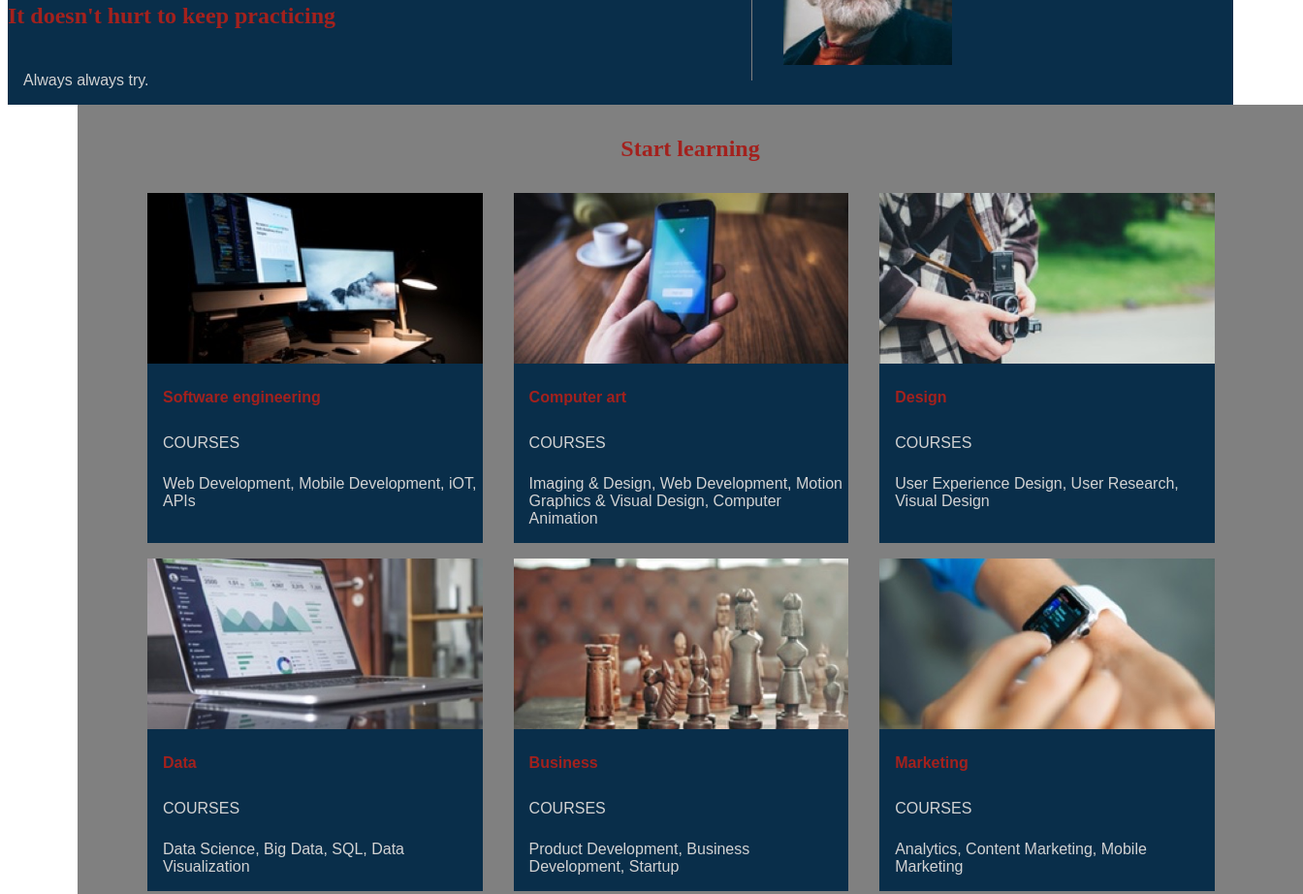
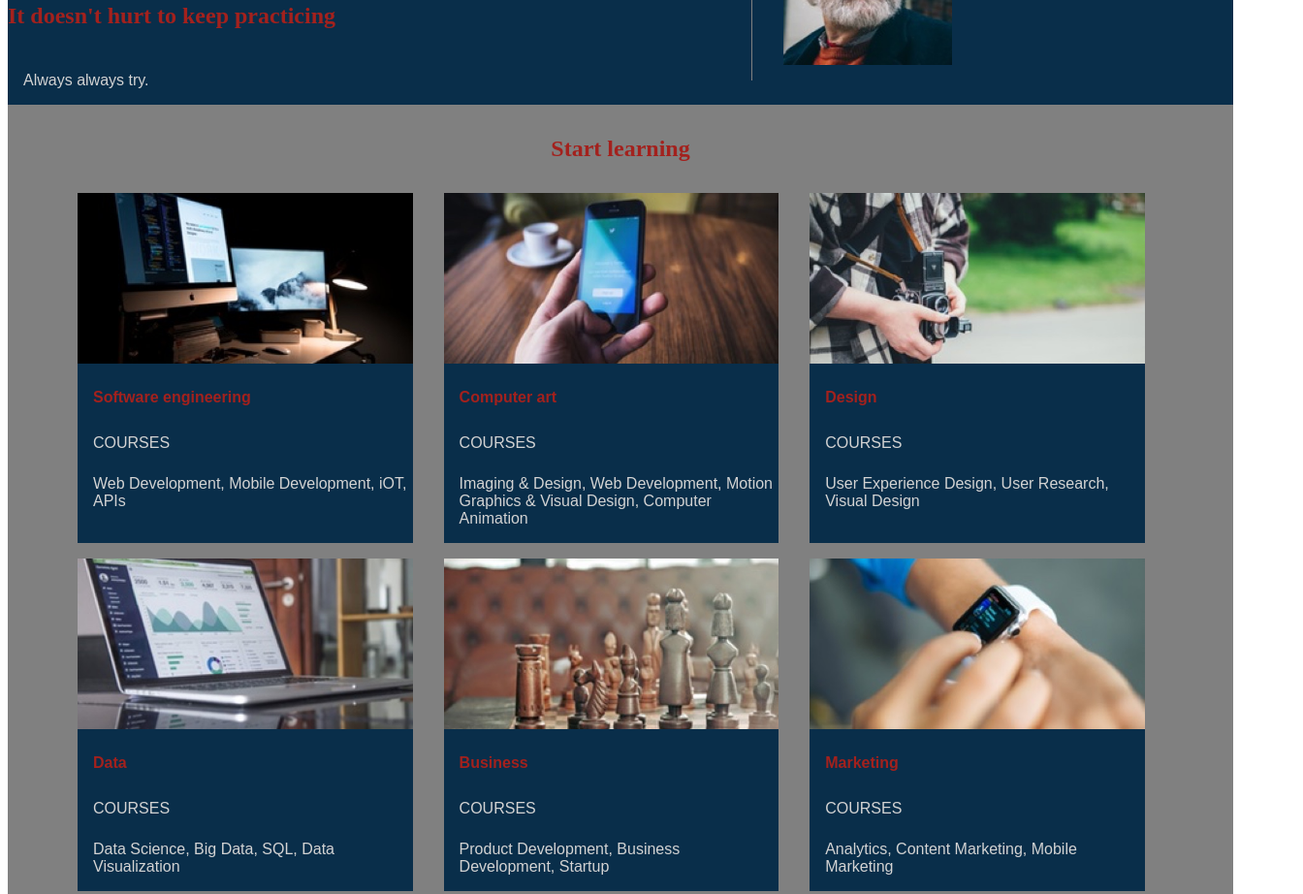
Before and after one commit to mnjune/colmar_academy, a plain HTML site: page index.html in a window 1280 px wide. Shown: the part 1213-2135 px from the top of the page at 97% size, 1344 px wide, since content can reach past the window. Drawn offline with Linux system fonts and the light colour scheme.

Commit message:
Edit Courses alignment.

```diff
--- a/style/style.css
+++ b/style/style.css
@@ -289,10 +289,18 @@ h3.block_more {
   align-items: center;
   width: 100%;
   margin: 0 auto;
-
-  margin-left: 72px;
+ justify-content: center;
+/*  margin-left: 72px;*/
   margin-right: 72px;
 }
+
+/*display: flex;
+flex-direction: row;
+align-items: center;
+
+width: 100%;
+margin: 0 auto;
+justify-content: center; */
 
 .offerings .title {
   display: flex;
```
